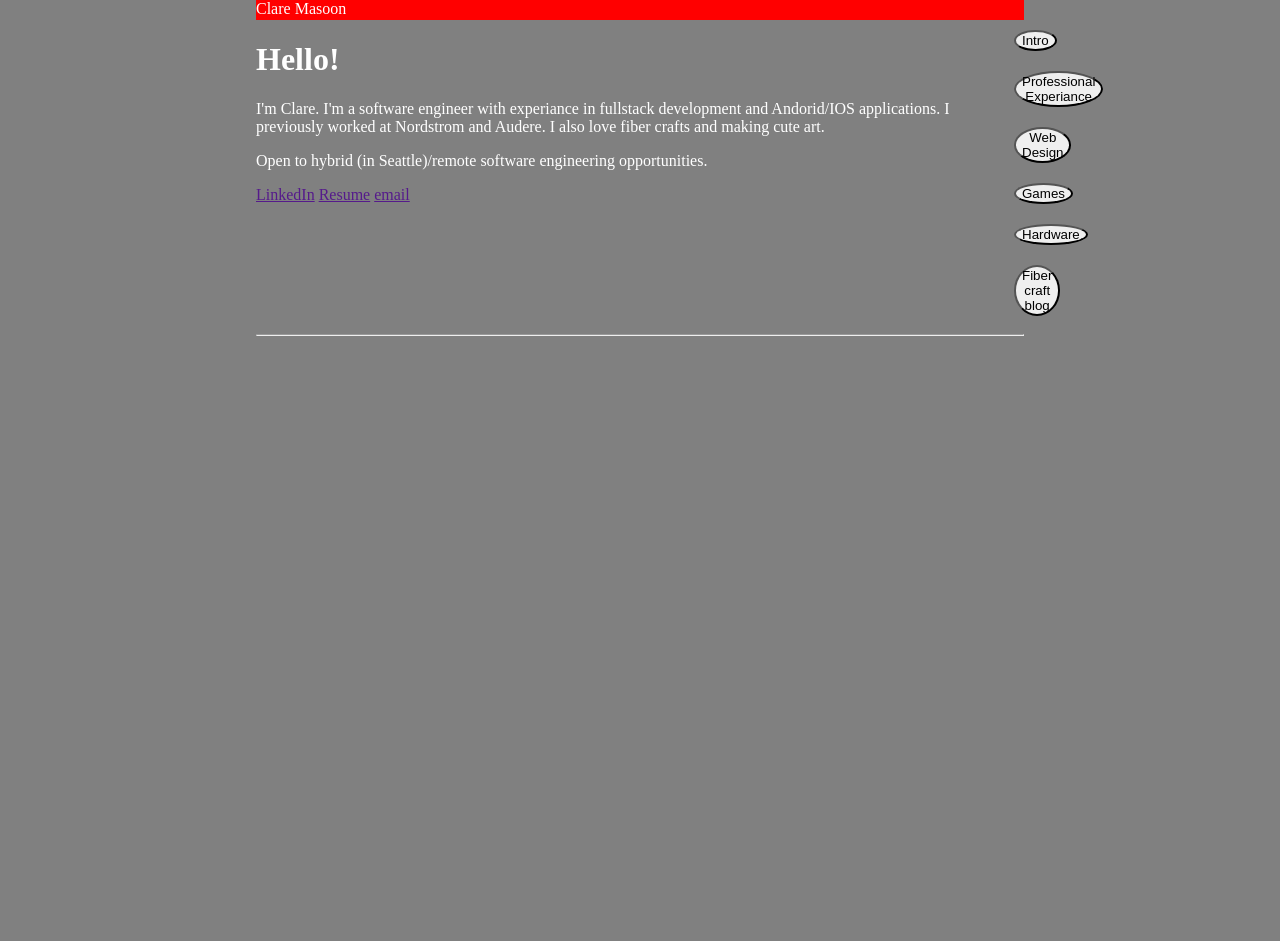
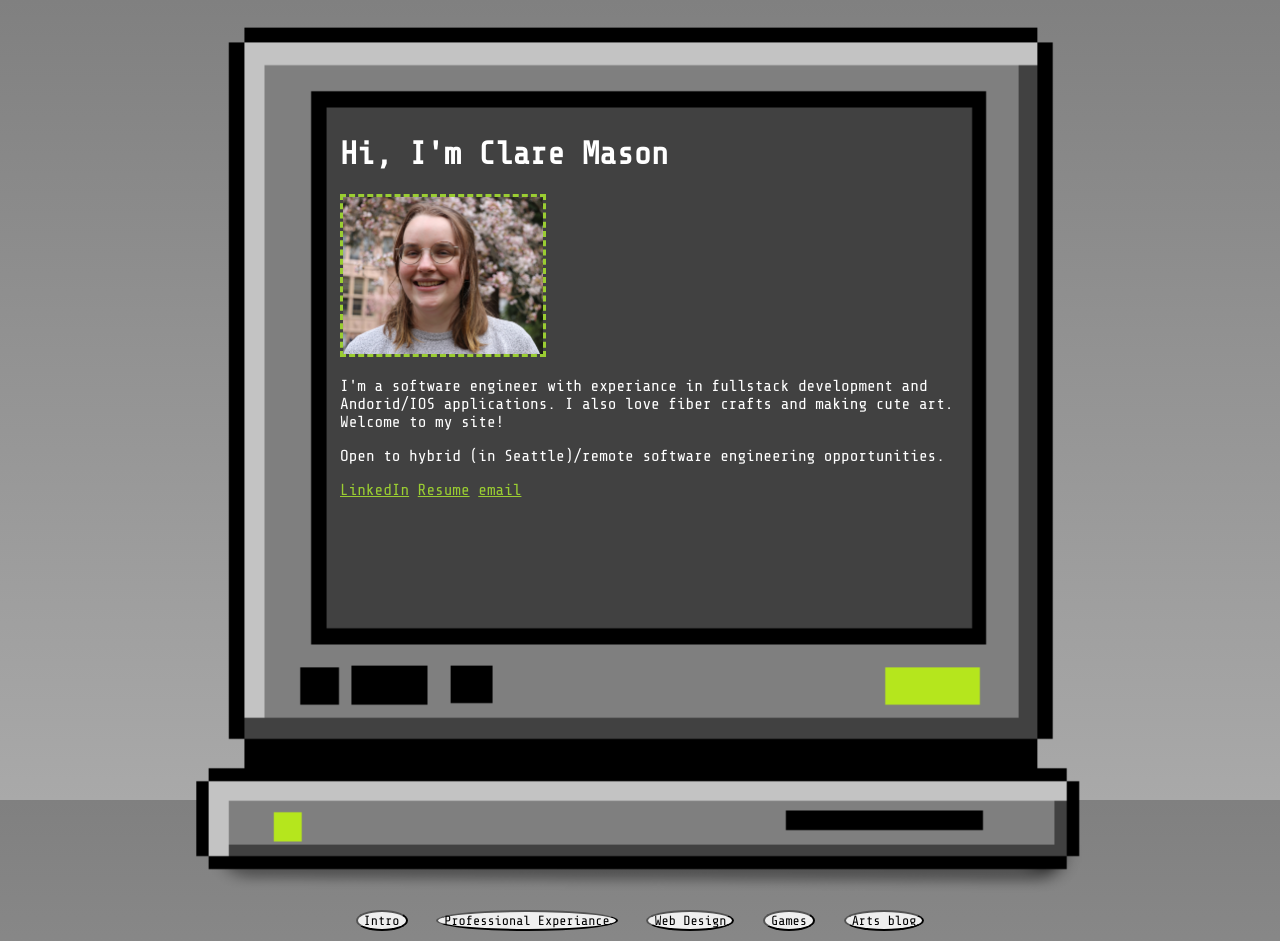
Before and after one commit to mason-c-web/mason-c-web.github.io, a PHP site: page / in a window 1280 px wide. Before the commit the page ends 336 px from the top, so only its background shows below. Run offline with PHP 8.4, Linux system fonts and the light colour scheme.

Commit message:
saving todays progess

```diff
--- a/index.html
+++ b/index.html
@@ -3,20 +3,27 @@
 <html>
 <head>
   <link rel="stylesheet" type="text/css" href="style.css">
+
 </head>
-<div id="topBar" >Clare Masoon</div>
+
+
 
 <body>
 
 <div id="main">
+  <div id = "frame">
   <div id="window">
   <div id = "intro">
-<h1>Hello!</h1>
-  <p>I'm Clare. I'm a software engineer with experiance in fullstack development and Andorid/IOS applications.
-  I previously worked at Nordstrom and Audere. I also love fiber crafts and making cute art.
+
+<h1 >Hi, I'm Clare Mason</h1>
+<div style="flex-direction:row">
+<img style="width:200px; border-style: dashed; border-width:3px; margin:auto; border-color:yellowgreen" src="test.png">
+  <p> I'm a software engineer with experiance in fullstack development and Andorid/IOS applications.
+  I also love fiber crafts and making cute art. Welcome to my site!
  </p>
  <p>Open to hybrid (in Seattle)/remote software engineering opportunities.
 </p>
+</div>
 
 <a href="">LinkedIn</a>
   <a href="">Resume</a>
@@ -25,13 +32,13 @@
 </div>
 
 <div id="profess" style="display:none">
-  <h1>Community Lunch On Capitol Hill</h1>
-  <img src="https://i.pinimg.com/736x/28/33/e3/2833e35c50ddcd83b4c9ff08ca895620.jpg">
+<h1>Proffesional Experiance</h1>
 
   <p>Description of my personal work<p/></div>
 
 <div id="web" style="display:none">
   <h1>Web Design</h1>
+
 <p1>I have some done work with local group to create useful websites.</p1>
 
   <h1>Community Lunch On Capitol Hill</h1>
@@ -49,42 +56,45 @@
 
 
     <div id="games" style="display:none">
-      <h1>Machine Elfl</h1>
-      <img src="https://i.pinimg.com/736x/28/33/e3/2833e35c50ddcd83b4c9ff08ca895620.jpg">
+      <h1>Games</h1>
 
       <p>I like making cute web based games, often to share around with my friend and family.
-         All the graphics and coding are done by me. <p/></div>
+         All the graphics and coding are done by me. <p/>
+         <p>
+           👚Sweater Designer</p>
+           <p>🍕 Pizza rater</p>
+           <p>🌱Plant Simulator</p>
+           <p>🚽 Extreme bathroom makeover</p>
+       </div>
 
-<div id="hardware" style="display:none">
-  <h1>Machine Elfl</h1>
-  <img src="https://i.pinimg.com/736x/28/33/e3/2833e35c50ddcd83b4c9ff08ca895620.jpg">
 
-  <p>hello<p/></div>
+       <div id="blog" style="display:none">
+         <h1>Arts Blog</h1>
+
+         <p>I'm really into design of all type. I enjoy 3d printing, electorics, fashion design,and knitting and crocheting. If you want to seem more of my projects
+         see my artist blog below.</p>
+
+          </div>
+
 
 
   </div>
-
+</div>
 <div id="buttons" >
    <button id="button" onclick="select('intro')">Intro</button>
   <button id="button" onclick="select('profess')">Professional Experiance</button>
   <button id="button" onclick="select('web')">Web Design</button>
   <button id="button" onclick="select('games')">Games</button>
-  <button id="button" onclick="select('hardware')">Hardware</button>
-  <button id="button" onclick="select('hardware')">Fiber craft blog</button>
+  <button id="button" onclick="select('blog')">Arts blog</button>
 
 </div>
 </div>
-
-<hr/>
-
-
 
 </body>
 </html>
 <script>
 let current =document.getElementById('intro')
 function select(name) {
-  console.log(name, current);
   var x = document.getElementById(name);
   if( x != current){
   x.style.display = "block";
--- a/style.css
+++ b/style.css
@@ -1,37 +1,51 @@
+@import url('https://fonts.googleapis.com/css2?family=Share+Tech+Mono&display=swap');
+
+html{
+  background-image: linear-gradient(gray, darkgray);
+  background-size: 100%, 100%;
+  background-attachment: fixed;
+
+}
 body{
-  background-color:gray;
   color:white;
   margin: auto;
-  margin-left: 20%;
-  margin-right:20%;
-
+  font-family: 'Share Tech Mono', monospace;
 }
 cursor{
   color:red;
 }
 #main{
   display: flex;
+  flex-direction: column;
+}
+a {
+  color: yellowgreen;
+}
+#frame{
+  background-image: url('screen.png');
+  background-size: 100% 100%;
+  background-repeat: no-repeat;
+  width:900px;
+  height:900px;
+  margin: auto;
 }
 #window{
-  flex:1;
-  border-width: 1;
-  border-color: red;
-  max-height: 1000px;
-  max-width: 1000px;
+  margin-left:150px;
+  margin-top: 115px;
   overflow: auto;
+  height: 500px;
+  width: 625px;
+  color: white;
 
 }
-#topBar{
-background-color: red;
-height :20px;
-}
+
 #buttons{
-  flex-direction: column;
-  width: 20px;
-  color: red;
+  flex:1;
+  margin: auto;
 }
 #button{
   margin: 10px;
   border-radius: 50%;
+  font-family: 'Share Tech Mono', monospace;
 
 }
```
Also changed, not shown: screen.png (added), test.png (added).
